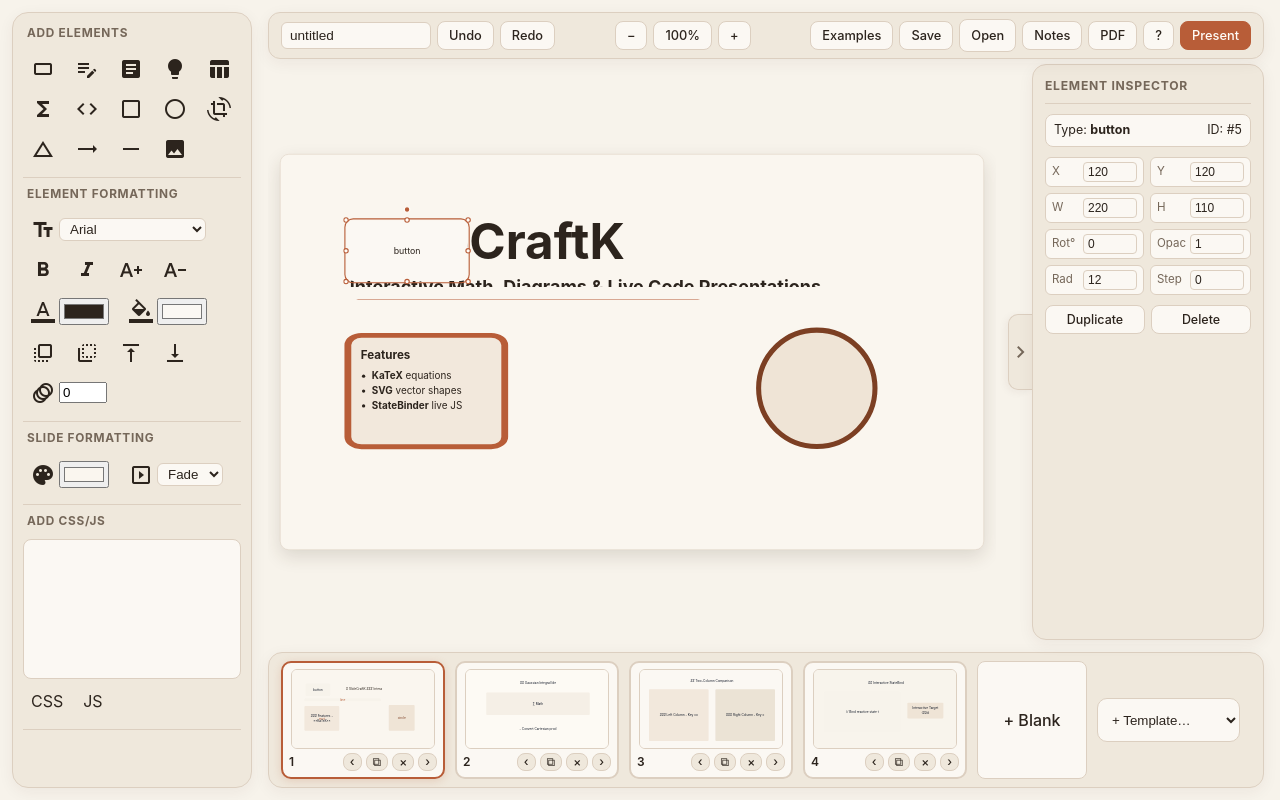
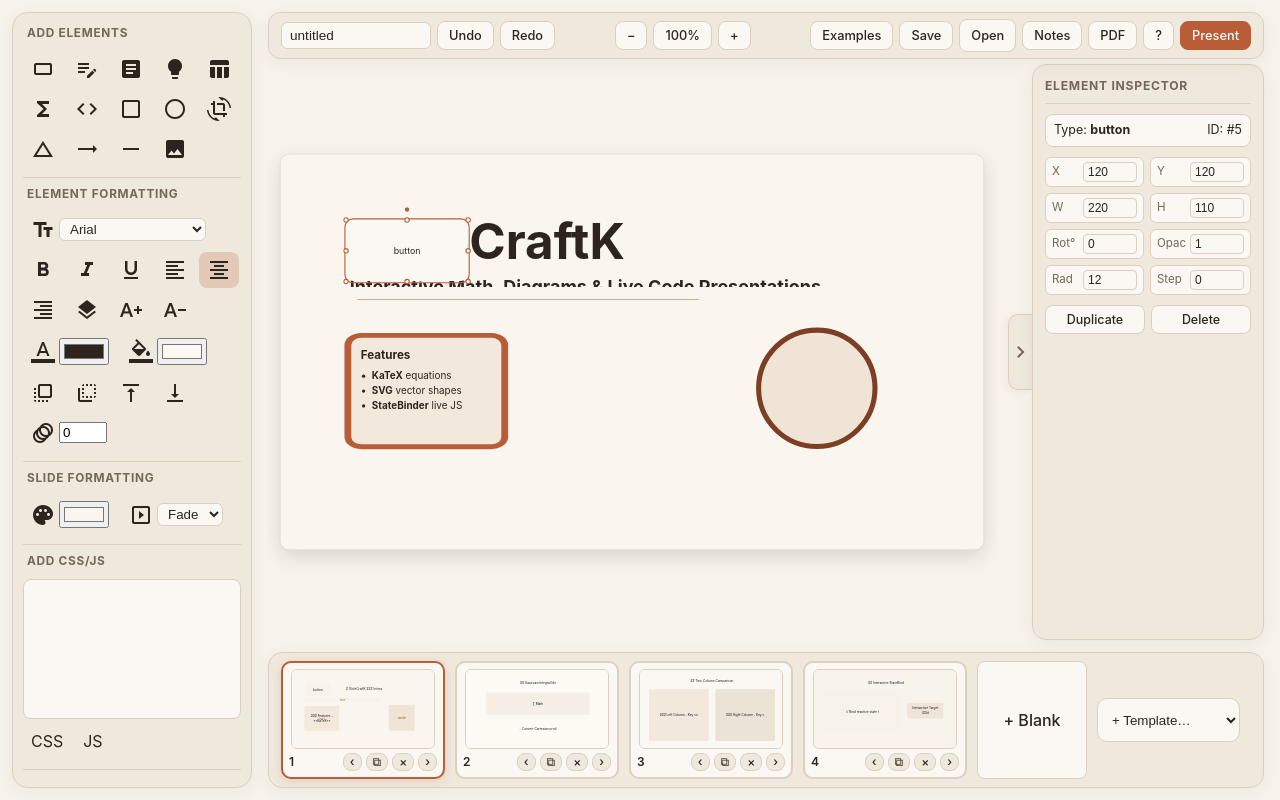
Before and after one commit to mk314k/SlideCraftK, a React (Vite) app: page / in a window 1280 px wide. Both pictures are taken after a click on the label "crop_16_9". Built offline with nearby package versions, Linux system fonts and the light colour scheme.

Commit message:
feat(formatting): add text alignment, underline, drop shadow, and shape stroke controls

```diff
--- a/src/App.tsx
+++ b/src/App.tsx
@@ -289,7 +289,7 @@ const RightInspector: React.FC<{ isOpen: boolean; onToggle: () => void }> = ({ i
     ? currentSlide.elements.find((el) => el.id === state.activeEID)
     : undefined;
 
-  const isShape = activeElem && (activeElem.name === 'rect' || activeElem.name === 'circle' || activeElem.name === 'arrow' || activeElem.name === 'line');
+  const isShape = activeElem && (activeElem.name === 'rect' || activeElem.name === 'circle' || activeElem.name === 'diamond' || activeElem.name === 'triangle' || activeElem.name === 'arrow' || activeElem.name === 'line');
 
   return (
     <aside className={`right-inspector-drawer${isOpen ? ' open' : ' collapsed'}`}>
@@ -663,10 +663,12 @@ const EditorWorkspace: React.FC = () => {
             }}
           >
             {slide.elements.map((el) => {
-              const isShape = el.name === 'rect' || el.name === 'circle' || el.name === 'arrow' || el.name === 'line';
+              const isShape = el.name === 'rect' || el.name === 'circle' || el.name === 'diamond' || el.name === 'triangle' || el.name === 'arrow' || el.name === 'line';
               const printStyle = { ...el.style };
               if (isShape || el.name === 'image') {
                 delete printStyle.background;
+                delete printStyle.strokeWidth;
+                delete printStyle.strokeDasharray;
               }
               return (
               <div
--- a/src/component/component.tsx
+++ b/src/component/component.tsx
@@ -30,6 +30,8 @@ const KElement: React.FC<KElementContainerProps> = ({ eid, childNode }) => {
     const containerStyle: Record<string, string | undefined> = { ...rawStyle };
     if (isShape || elemType === 'image') {
         delete containerStyle.background;
+        delete containerStyle.strokeWidth;
+        delete containerStyle.strokeDasharray;
     }
     const defaultBg = isShape || elemType === 'image' || elemType === 'latex'
         ? 'transparent'
--- a/src/tools.tsx
+++ b/src/tools.tsx
@@ -16,10 +16,10 @@ export const Tools:React.FC<ToolsProps> = ({handleAddElement}) => {
         : undefined;
 
     const elemType = activeElem?.name;
-    const isTextType = elemType === 'button' || elemType === 'textarea' || elemType === 'markdown' || elemType === 'code';
+    const isTextType = elemType === 'button' || elemType === 'textarea' || elemType === 'markdown' || elemType === 'code' || elemType === 'callout' || elemType === 'table';
     const isLatexType = elemType === 'latex';
-    const isShapeType = elemType === 'rect' || elemType === 'circle' || elemType === 'arrow' || elemType === 'line';
-    const isFilledShape = elemType === 'rect' || elemType === 'circle';
+    const isShapeType = elemType === 'rect' || elemType === 'circle' || elemType === 'diamond' || elemType === 'triangle' || elemType === 'arrow' || elemType === 'line';
+    const isFilledShape = elemType === 'rect' || elemType === 'circle' || elemType === 'diamond' || elemType === 'triangle';
 
     const handleStyleChange = (styName: string, value: string) => {
         if (state.activeEID != null) {
@@ -48,6 +48,31 @@ export const Tools:React.FC<ToolsProps> = ({handleAddElement}) => {
         if (state.activeEID != null && activeElem) {
             const fontStyle = activeElem.style['fontStyle'];
             handleStyleChange('fontStyle', fontStyle === 'italic' ? 'normal' : 'italic');
+        }
+    };
+
+    const handleUnderline = () => {
+        if (state.activeEID != null && activeElem) {
+            const textDec = activeElem.style['textDecoration'];
+            handleStyleChange('textDecoration', textDec === 'underline' ? 'none' : 'underline');
+        }
+    };
+
+    const handleTextAlign = (align: 'left' | 'center' | 'right') => {
+        if (state.activeEID != null && activeElem) {
+            handleStyleChange('textAlign', align);
+            const justify = align === 'left' ? 'flex-start' : align === 'right' ? 'flex-end' : 'center';
+            handleStyleChange('justifyContent', justify);
+        }
+    };
+
+    const handleShadowToggle = () => {
+        if (state.activeEID != null && activeElem) {
+            const hasShadow = Boolean(activeElem.style['boxShadow'] && activeElem.style['boxShadow'] !== 'none');
+            handleStyleChange(
+                'boxShadow',
+                hasShadow ? 'none' : '0 8px 20px rgba(60, 42, 26, 0.16)'
+            );
         }
     };
 
@@ -167,6 +192,46 @@ export const Tools:React.FC<ToolsProps> = ({handleAddElement}) => {
                     >
                         <i className="material-icons">format_italic</i>
                     </label>
+                    <label
+                        className={`tool${activeElem.style['textDecoration'] === 'underline' ? ' tool-active' : ''}`}
+                        title="Toggle Underline"
+                        aria-label="Toggle Underline"
+                        onClick={handleUnderline}
+                    >
+                        <i className="material-icons">format_underlined</i>
+                    </label>
+                    <label
+                        className={`tool${activeElem.style['textAlign'] === 'left' ? ' tool-active' : ''}`}
+                        title="Align Left"
+                        aria-label="Align Left"
+                        onClick={() => handleTextAlign('left')}
+                    >
+                        <i className="material-icons">format_align_left</i>
+                    </label>
+                    <label
+                        className={`tool${(!activeElem.style['textAlign'] || activeElem.style['textAlign'] === 'center') ? ' tool-active' : ''}`}
+                        title="Align Center"
+                        aria-label="Align Center"
+                        onClick={() => handleTextAlign('center')}
+                    >
+                        <i className="material-icons">format_align_center</i>
+                    </label>
+                    <label
+                        className={`tool${activeElem.style['textAlign'] === 'right' ? ' tool-active' : ''}`}
+                        title="Align Right"
+                        aria-label="Align Right"
+                        onClick={() => handleTextAlign('right')}
+                    >
+                        <i className="material-icons">format_align_right</i>
+                    </label>
+                    <label
+                        className={`tool${activeElem.style['boxShadow'] && activeElem.style['boxShadow'] !== 'none' ? ' tool-active' : ''}`}
+                        title="Toggle Card Drop Shadow"
+                        aria-label="Toggle Drop Shadow"
+                        onClick={handleShadowToggle}
+                    >
+                        <i className="material-icons">layers</i>
+                    </label>
                 </>
             )}
             {activeElem && (isTextType || isLatexType) && (
@@ -210,6 +275,7 @@ export const Tools:React.FC<ToolsProps> = ({handleAddElement}) => {
                         />
                     </label>
                     {isFilledShape && (
+                        <>
                             <label className="tool" title="Shape Fill Color" aria-label="Fill Color">
                                 <i className="material-icons">format_color_fill</i>
                                 <span className="tool-inline-label">Fill</span>
@@ -220,7 +286,44 @@ export const Tools:React.FC<ToolsProps> = ({handleAddElement}) => {
                                     onChange={(e)=>{handleStyleChange('background', e.target.value)}}
                                 />
                             </label>
+                            <label
+                                className={`tool${activeElem.style['background'] === 'transparent' ? ' tool-active' : ''}`}
+                                title="Toggle Transparent Fill (Outline Only)"
+                                onClick={() =>
+                                    handleStyleChange(
+                                        'background',
+                                        activeElem.style['background'] === 'transparent' ? '#f2e8dc' : 'transparent'
+                                    )
+                                }
+                            >
+                                <span className="tool-inline-label">No Fill</span>
+                            </label>
+                        </>
                     )}
+                    <div className="tool" title="Stroke Width">
+                        <span className="tool-inline-label">Width</span>
+                        <input
+                            type="number"
+                            min={1}
+                            max={16}
+                            style={{ width: '44px' }}
+                            value={parseFloat(activeElem.style['strokeWidth'] ?? '4') || 4}
+                            onChange={(e) => {
+                                const w = Math.max(1, Math.min(16, parseInt(e.target.value, 10) || 4));
+                                handleStyleChange('strokeWidth', String(w));
+                            }}
+                        />
+                    </div>
+                    <div className="tool" title="Stroke Style">
+                        <select
+                            value={activeElem.style['strokeDasharray'] ?? 'none'}
+                            onChange={(e) => handleStyleChange('strokeDasharray', e.target.value)}
+                        >
+                            <option value="none">Solid</option>
+                            <option value="8,6">Dashed</option>
+                            <option value="3,5">Dotted</option>
+                        </select>
+                    </div>
                 </>
             )}
             {activeElem && (
```
Lines whose indentation alone changed are shown as unchanged.
